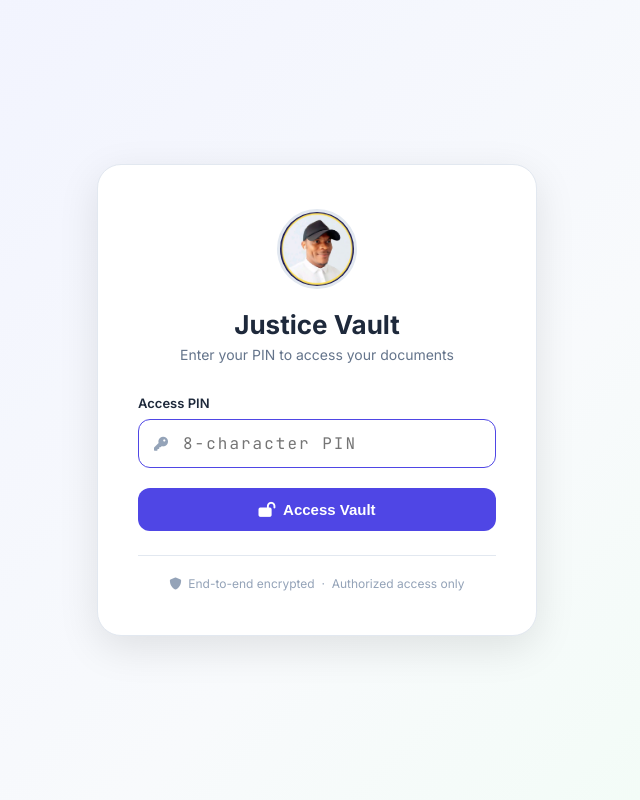
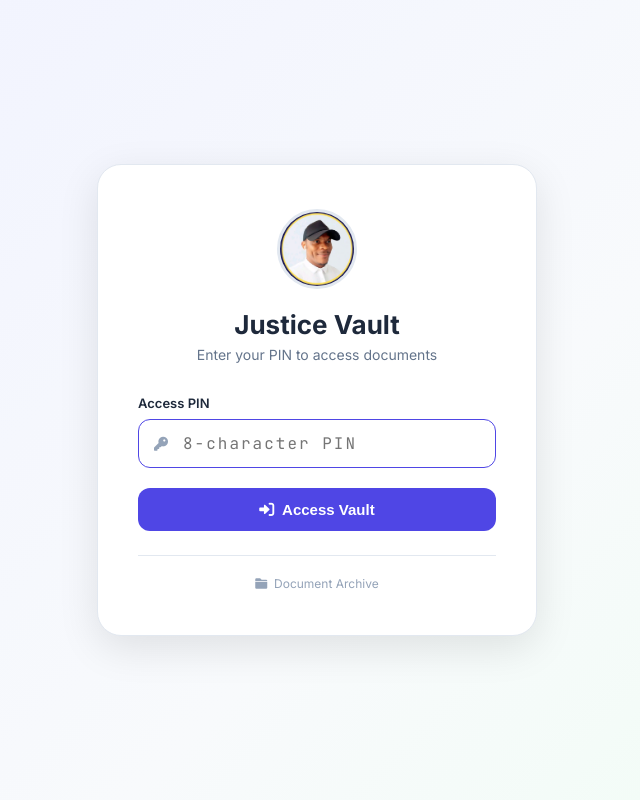
Before and after one commit to clinton10-cyber/justice-vault, a Flask app: page /vault in a window 1280 px wide. Shown: the whole page, without its empty margins (323-963 px from the left). Run offline with Flask 3, Linux system fonts and the light colour scheme; some libraries are stand-ins or nearby versions.

Commit message:
change security susp

```diff
--- a/templates/user_vault.html
+++ b/templates/user_vault.html
@@ -3,7 +3,7 @@
 <head>
     <meta charset="UTF-8">
     <meta name="viewport" content="width=device-width, initial-scale=1.0, viewport-fit=cover">
-    <title>Justice Vault | Secure Digital Archive</title>
+    <title>Justice Vault | Document Archive</title>
     <link rel="stylesheet" href="https://cdnjs.cloudflare.com/ajax/libs/font-awesome/6.0.0-beta3/css/all.min.css">
     <link href="https://fonts.googleapis.com/css2?family=Inter:opsz,wght@14..32,300;14..32,400;14..32,500;14..32,600;14..32,700&family=JetBrains+Mono:wght@400;500;600&display=swap" rel="stylesheet">
     <style>
@@ -125,10 +125,6 @@
         .back-btn:hover { background: var(--primary-light); border-color: var(--primary); color: var(--primary); }
         .item-count { font-size: 13px; color: var(--text-muted); }
         .item-count strong { color: var(--text); }
-        .secure-badge {
-            display: flex; align-items: center; gap: 5px; font-size: 12px; color: var(--success);
-            background: #f0fdf4; border: 1px solid #86efac; border-radius: 20px; padding: 3px 10px;
-        }
 
         /* ─── File List ─── */
         .file-list {
@@ -361,10 +357,10 @@
         <div class="login-header">
             <div class="login-logo">
                 <img src="{{ url_for('owner_image') }}" alt="Justice Vault"
-                     onerror="this.style.display='none'; this.parentElement.innerHTML='<i class=\'fas fa-shield-alt\'></i>';">
+                     onerror="this.style.display='none'; this.parentElement.innerHTML='<i class=\'fas fa-folder-open\'></i>';">
             </div>
             <h1 class="login-title">Justice Vault</h1>
-            <p class="login-sub">Enter your PIN to access your documents</p>
+            <p class="login-sub">Enter your PIN to access documents</p>
         </div>
         <div class="login-body">
             <form method="POST" action="">
@@ -375,12 +371,12 @@
                            required maxlength="8" autocomplete="off" autofocus>
                 </div>
                 <button type="submit" class="btn-login">
-                    <i class="fas fa-lock-open"></i>&nbsp; Access Vault
+                    <i class="fas fa-sign-in-alt"></i>&nbsp; Access Vault
                 </button>
             </form>
         </div>
         <div class="login-footer">
-            <i class="fas fa-shield-alt"></i>&nbsp; End-to-end encrypted &nbsp;&middot;&nbsp; Authorized access only
+            <i class="fas fa-folder"></i>&nbsp; Document Archive
         </div>
     </div>
 </div>
@@ -403,7 +399,7 @@
         <div class="search-results-wrap" id="searchResults">
             <div class="s-hint">
                 <i class="fas fa-search"></i>
-                Type at least 2 characters to search your vault
+                Type at least 2 characters to search
             </div>
         </div>
     </div>
@@ -414,11 +410,11 @@
     <div class="nav-brand">
         <div class="nav-icon">
             <img src="{{ url_for('owner_image') }}" alt="Justice Vault"
-                 onerror="this.style.display='none'; this.parentElement.innerHTML='<i class=\'fas fa-shield-alt\'></i>';">
+                 onerror="this.style.display='none'; this.parentElement.innerHTML='<i class=\'fas fa-folder-open\'></i>';">
         </div>
         <div>
             <div class="nav-name">Justice Vault</div>
-            <div class="nav-sub">Secure Digital Archive</div>
+            <div class="nav-sub">Document Archive</div>
         </div>
     </div>
     <div class="nav-actions">
@@ -459,9 +455,6 @@
                 <strong>{{ items|length }}</strong> item{% if items|length != 1 %}s{% endif %}
             </span>
         </div>
-        <div class="secure-badge">
-            <i class="fas fa-lock" style="font-size:11px;"></i> Secure connection
-        </div>
     </div>
 
     {% if items %}
@@ -482,6 +475,8 @@
             <div class="file-name-cell">
                 {% if item.type == 'folder' %}
                     <div class="file-icon fi-folder"><i class="fas fa-folder"></i></div>
+                {% elif item.is_folder_link %}
+                    <div class="file-icon fi-folder"><i class="fas fa-folder-open"></i></div>
                 {% elif item.icon == 'fa-file-pdf' %}
                     <div class="file-icon fi-pdf"><i class="fas fa-file-pdf"></i></div>
                 {% elif item.icon == 'fa-file-image' %}
@@ -502,7 +497,9 @@
 
                 <div class="file-label">
                     <div class="f-name" title="{{ item.name }}">{{ item.name }}</div>
-                    {% if item.link_url %}
+                    {% if item.is_folder_link %}
+                        <div class="f-sub"><i class="fas fa-folder-open" style="font-size:9px;"></i> Google Drive folder</div>
+                    {% elif item.link_url %}
                         <div class="f-sub"><i class="fas fa-link" style="font-size:9px;"></i> External link</div>
                     {% elif item.type == 'folder' %}
                         <div class="f-sub">Folder</div>
@@ -515,6 +512,10 @@
                 {% if item.type == 'folder' %}
                     <span class="type-badge">
                         <i class="fas fa-folder" style="color:#d97706;font-size:10px;"></i> Folder
+                    </span>
+                {% elif item.is_folder_link %}
+                    <span class="type-badge">
+                        <i class="fas fa-folder-open" style="color:#d97706;font-size:10px;"></i> GDrive
                     </span>
                 {% elif item.link_url %}
                     <span class="type-badge">
@@ -542,6 +543,10 @@
                     <a href="{{ url_for('user_vault', folder=item.id) }}" class="btn-open">
                         <i class="fas fa-folder-open"></i> Open
                     </a>
+                {% elif item.is_folder_link %}
+                    <a href="{{ url_for('download_item', item_id=item.id) }}" target="_blank" class="btn-open">
+                        <i class="fas fa-external-link-alt"></i> Open Folder
+                    </a>
                 {% else %}
                     <a href="{{ url_for('download_item', item_id=item.id) }}" target="_blank" class="btn-download">
                         <i class="fas fa-download"></i> Download
@@ -565,9 +570,9 @@
     {% endif %}
 
     <div class="page-footer">
-        <span><i class="fas fa-shield-alt"></i> AES-256 Encrypted</span>
+        <span><i class="fas fa-folder"></i> Document Archive</span>
         <span><i class="fas fa-calendar-alt"></i> 2026</span>
-        <span><i class="fas fa-lock"></i> Justice Vault</span>
+        <span><i class="fas fa-file"></i> Justice Vault</span>
     </div>
 
 </div><!-- /.page-body -->
@@ -608,7 +613,7 @@ function closeSearch() {
     document.getElementById('searchOverlay').classList.remove('open');
     document.getElementById('searchInput').value = '';
     document.getElementById('searchResults').innerHTML =
-        '<div class="s-hint"><i class="fas fa-search"></i>Type at least 2 characters to search your vault</div>';
+        '<div class="s-hint"><i class="fas fa-search"></i>Type at least 2 characters to search</div>';
 }
 
 function onOverlayClick(e) {
@@ -620,7 +625,7 @@ function onSearchInput(val) {
     var q = val.trim();
     if (q.length < 2) {
         document.getElementById('searchResults').innerHTML =
-            '<div class="s-hint"><i class="fas fa-search"></i>Type at least 2 characters to search your vault</div>';
+            '<div class="s-hint"><i class="fas fa-search"></i>Type at least 2 characters to search</div>';
         return;
     }
     document.getElementById('searchResults').innerHTML =
@@ -659,13 +664,15 @@ function renderResults(results, q) {
     }
     var html = '';
     results.forEach(function (r) {
-        var iconCls = r.type === 'folder' ? 'fi-folder' : (_iconMap[r.icon] || 'fi-other');
-        if (r.link_url && r.type !== 'folder') iconCls = 'fi-link';
+        var iconCls = r.type === 'folder' ? 'fi-folder' : (r.is_folder_link ? 'fi-folder' : (_iconMap[r.icon] || 'fi-other'));
+        if (r.link_url && !r.is_folder_link && r.type !== 'folder') iconCls = _iconMap[r.icon] || 'fi-other';
         var href = r.type === 'folder' ? ('/vault?folder=' + r.id) : ('/download/' + r.id);
-        var target = r.type === 'folder' ? '' : 'target="_blank"';
+        var target = 'target="_blank"';
         var action = r.type === 'folder'
-            ? '<span class="r-action"><i class="fas fa-arrow-right"></i> Open</span>'
-            : '<span class="r-action"><i class="fas fa-download"></i> Get</span>';
+            ? '<span class="r-action"><i class="fas fa-folder-open"></i> Open</span>'
+            : r.is_folder_link
+                ? '<span class="r-action"><i class="fas fa-external-link-alt"></i> Open Folder</span>'
+                : '<span class="r-action"><i class="fas fa-download"></i> Get</span>';
         var sizeHtml = (r.size_formatted && r.size_formatted !== 'Unknown')
             ? '<div class="r-size">' + esc(r.size_formatted) + '</div>' : '';
 
```
